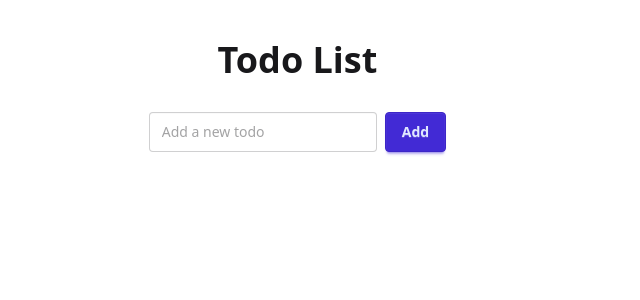
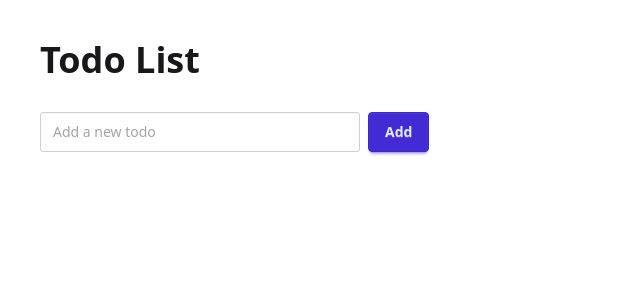
Before and after one commit to kulla/2025-05-11-collaborative-todo-app-with-yjs, a React app: page / in a window 1280 px wide. Shown: the top 300 px of the page, without its empty margins (0-640 px from the left). Built offline with nearby package versions, Linux system fonts and the light colour scheme; the HTML template or start-up script is replaced by a standard one.

Commit message:
feat: Change styling

```diff
--- a/src/App.tsx
+++ b/src/App.tsx
@@ -22,8 +22,7 @@ export default function App() {
 
   return (
     <main className="prose p-10">
-      <h1 className="text-center">Todo List</h1>
-      <div className="flex flex-col items-center gap-4">
+      <h1>Todo List</h1>
       <div className="flex gap-2">
         <input
           type="text"
@@ -53,7 +52,6 @@ export default function App() {
           </li>
         ))}
       </ul>
-      </div>
     </main>
   )
 }
```
Lines whose indentation alone changed are shown as unchanged.
